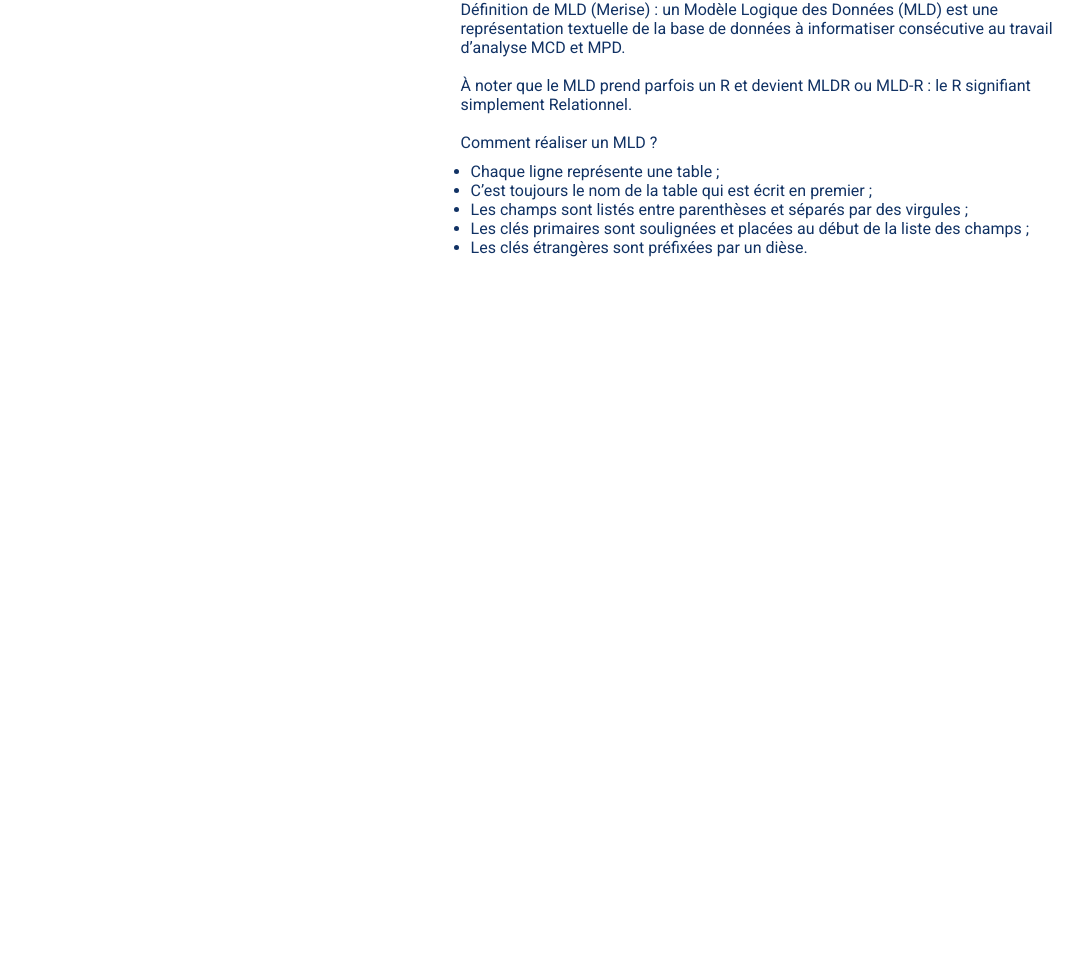
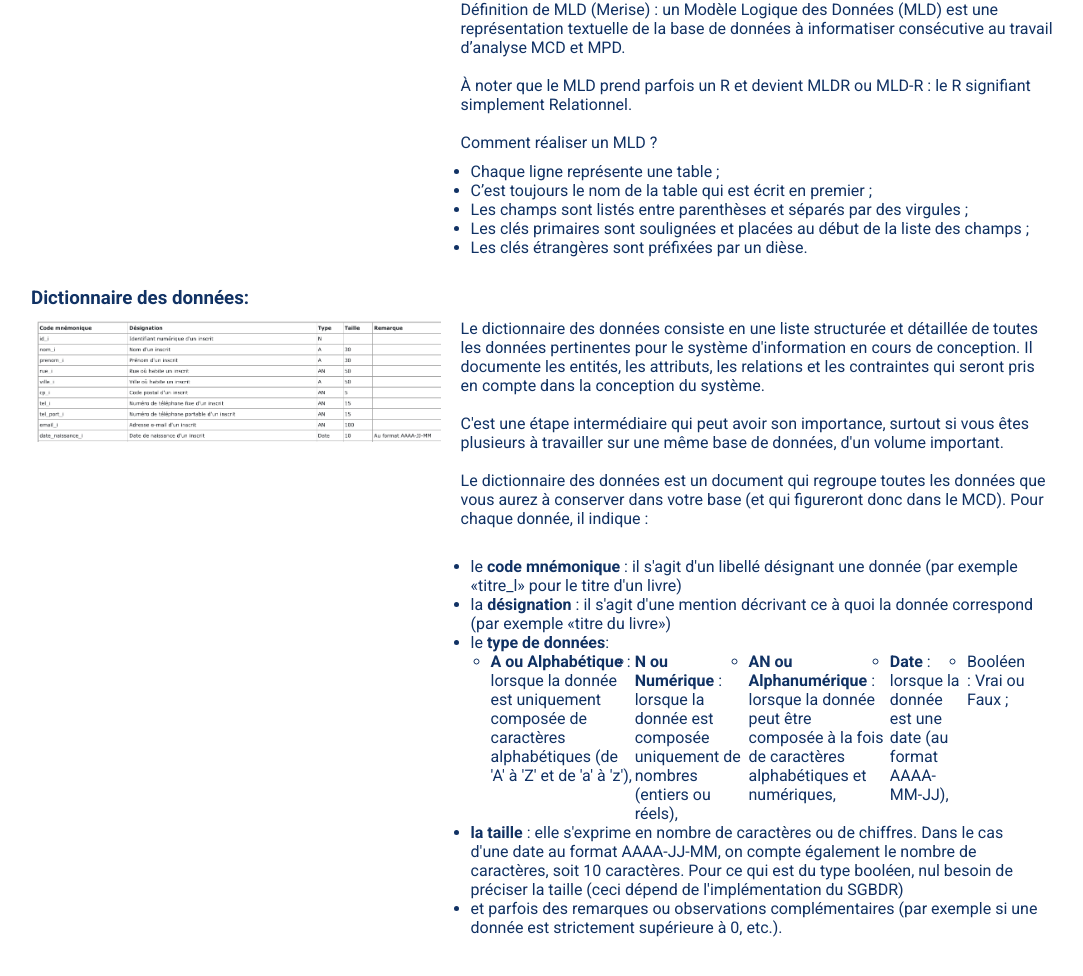
Before and after one commit to 2024-cda-boulogne/wiki-perso-tco, a plain HTML site: page html/merise.html in a window 1280 px wide. Shown: the part 1909-2885 px from the top of the page, without its empty margins (97-1180 px from the left). Before the commit the page ends 2211 px from the top, so only its background shows below. Drawn offline with Linux system fonts and the light colour scheme.

Commit message:
build: add data dictionary section with img

```diff
--- a/html/merise.html
+++ b/html/merise.html
@@ -209,6 +209,71 @@
                     </div>
                 </div>
             </div>
+
+            <div>
+                <h3 class="m-y-1 p-t-1">Dictionnaire des données: </h3>
+                <div class="flex m-y-1 flex-column diagram-content">
+                    <img class="diagram-img" src="/pictures/dictionnaire.png" alt="sequence" loading="lazy">
+                    <div>
+
+                        <p>Le dictionnaire des données consiste en une liste structurée et détaillée de toutes les
+                            données pertinentes pour le système d'information en cours de conception. Il documente les
+                            entités, les attributs, les relations et les contraintes qui seront pris en compte dans la
+                            conception du système.
+                            <br><br>
+                            C'est une étape intermédiaire qui peut avoir son importance, surtout si vous êtes plusieurs
+                            à travailler sur une même base de données, d'un volume important.
+                            <br><br>
+
+                            Le dictionnaire des données est un document qui regroupe toutes les données que vous aurez à
+                            conserver dans votre base (et qui figureront donc dans le MCD). Pour chaque donnée, il
+                            indique :
+                            <br><br>
+                        </p>
+                        <ul style="display: block; list-style: inherit; padding: 10px;">
+                            <li>le <b>code mnémonique</b> : il s'agit d'un libellé désignant une donnée (par exemple
+                                «titre_l»
+                                pour le titre d'un livre)</li>
+                            <li>la <b>désignation</b> : il s'agit d'une mention décrivant ce à quoi la donnée correspond
+                                (par
+                                exemple «titre du livre») </li>
+                            <li>le <b>type de données</b>:
+                                <ul style="list-style: circle; padding: 0 20px;">
+                                    <li><b>A ou Alphabétique </b>: lorsque la donnée est uniquement composée de
+                                        caractères
+                                        alphabétiques (de 'A' à 'Z' et de 'a' à 'z'),</li>
+                                    <li>
+                                        <b>N ou Numérique</b> : lorsque la donnée est composée uniquement de nombres
+                                        (entiers
+                                        ou réels),
+                                    </li>
+                                    <li>
+                                        <b>AN ou Alphanumérique</b> : lorsque la donnée peut être composée à la fois de
+                                        caractères alphabétiques et numériques,
+                                    </li>
+                                    <li>
+                                        <b>Date </b>: lorsque la donnée est une date (au format AAAA-MM-JJ),
+                                    </li>
+                                    <li>
+                                        Booléen : Vrai ou Faux ;
+                                    </li>
+                                </ul>
+                            </li>
+                            <li>
+                                <b>la taille</b> : elle s'exprime en nombre de caractères ou de chiffres. Dans le cas
+                                d'une
+                                date au format AAAA-JJ-MM, on compte également le nombre de caractères, soit 10
+                                caractères. Pour ce qui est du type booléen, nul besoin de préciser la taille (ceci
+                                dépend de l'implémentation du SGBDR)
+                            </li>
+                            <li>
+                                et parfois des remarques ou observations complémentaires (par exemple si une donnée est
+                                strictement supérieure à 0, etc.).
+                            </li>
+                        </ul>
+                    </div>
+                </div>
+            </div>
         </section>
     </section>
     <script src="/app.js"></script>
```
Also changed, not shown: pictures/dictionnaire.png (added).
